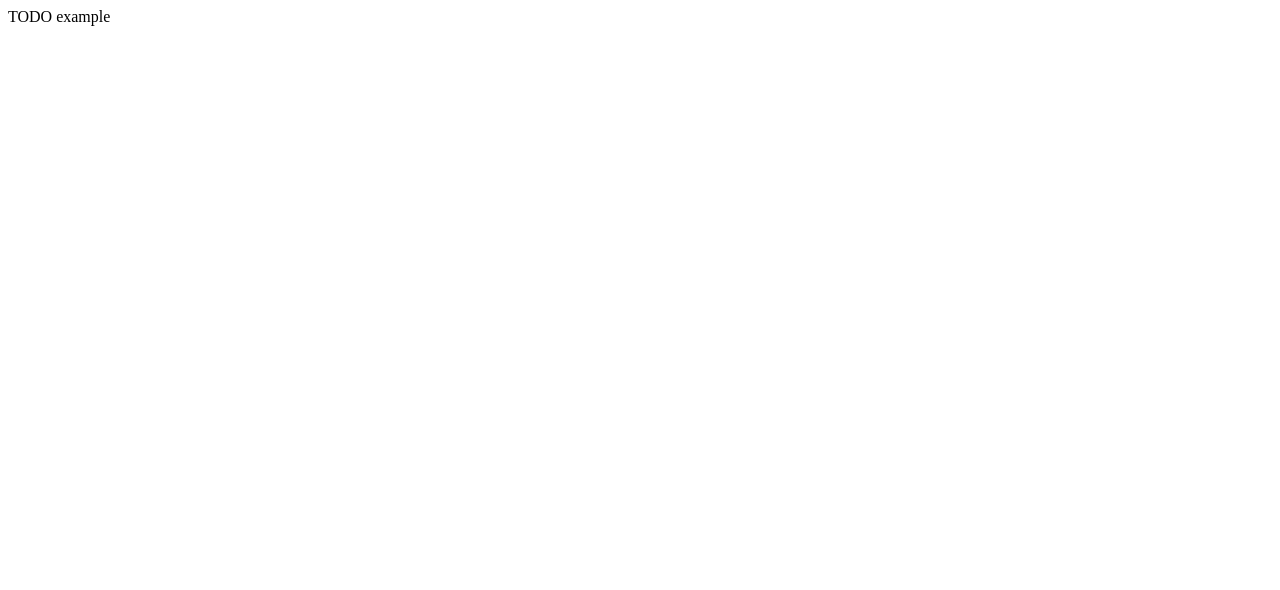
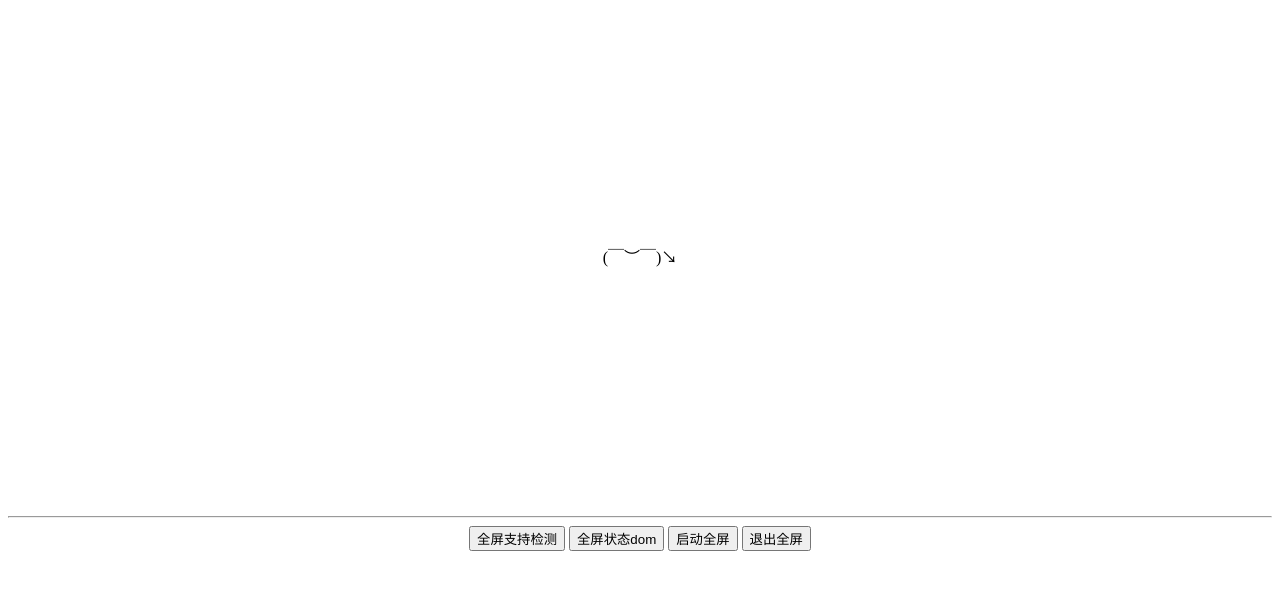
Before and after one commit to hollton/fullscreen, a website built with webpack: page index.html in a window 1280 px wide. Built offline with nearby package versions, Linux system fonts and the light colour scheme.

Commit message:
补充demo

```diff
--- a/index.html
+++ b/index.html
@@ -5,6 +5,35 @@
 	<title>跨浏览器使用JavaScript Fullscreen</title>
 </head>
 <body>
-TODO example
+	<div id="text" style="height: 500px; line-height: 500px; text-align: center;">(￣︶￣)↘</div>
+	<hr>
+	<div style="text-align: center;">
+		<button onclick="checkSupport()">全屏支持检测</button>
+		<button onclick="fullscreenElement()">全屏状态dom</button>
+		<button onclick="launch()">启动全屏</button>
+		<button onclick="exit()">退出全屏</button>
+	</div>
 </body>
+<script>
+	var isFullscreen = false
+	var textDom = document.getElementById('text')
+	var checkSupport = function() {
+		var isSupport = window.fullscreen.supported()
+		textDom.innerText = isSupport ? '支持全屏' : '不支持全屏'
+	}
+	var fullscreenElement = function() {
+		var element = window.fullscreen.element()
+		textDom.innerText = element ? element.tagName : 'null'
+	}
+	var launch = function() {
+		window.fullscreen.launch()
+	}
+	var exit = function() {
+		var element = window.fullscreen.exit()
+	}
+	window.fullscreen.onChange(function(){
+		isFullscreen = !isFullscreen
+		textDom.innerText = isFullscreen ? '全屏状态' : '非全屏状态'
+	})
+</script>
 </html>
```
Also changed, not shown: dist/index.html.
